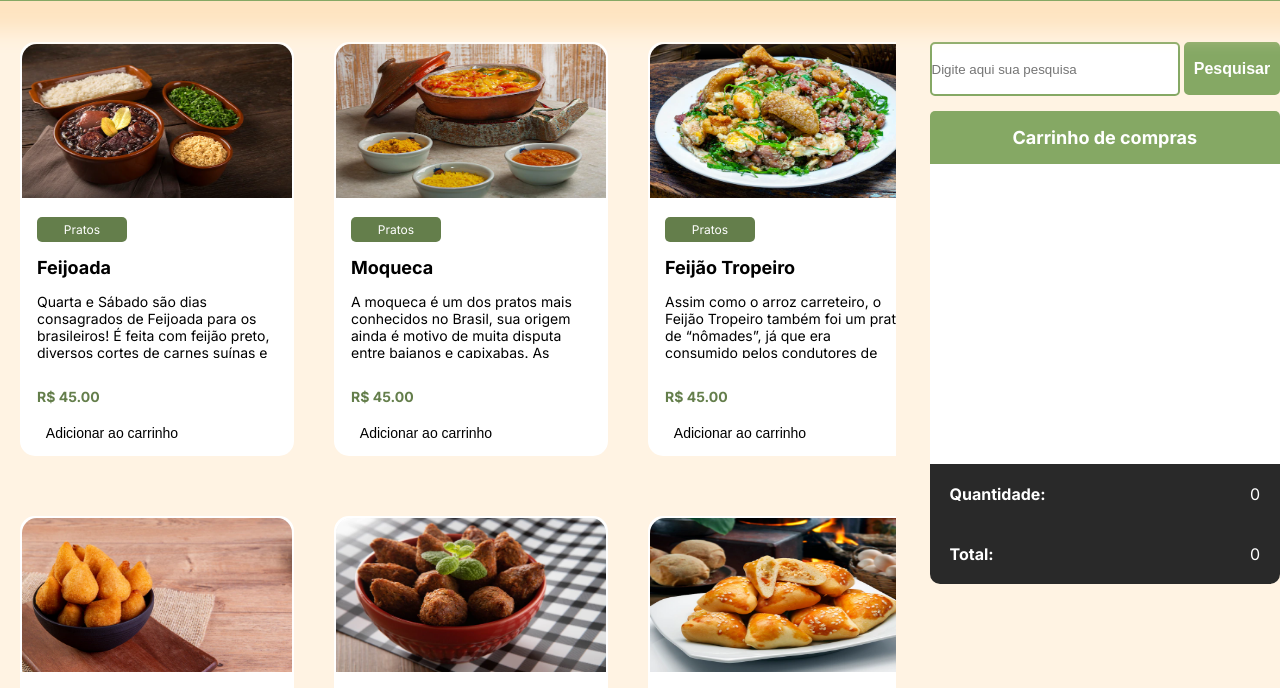
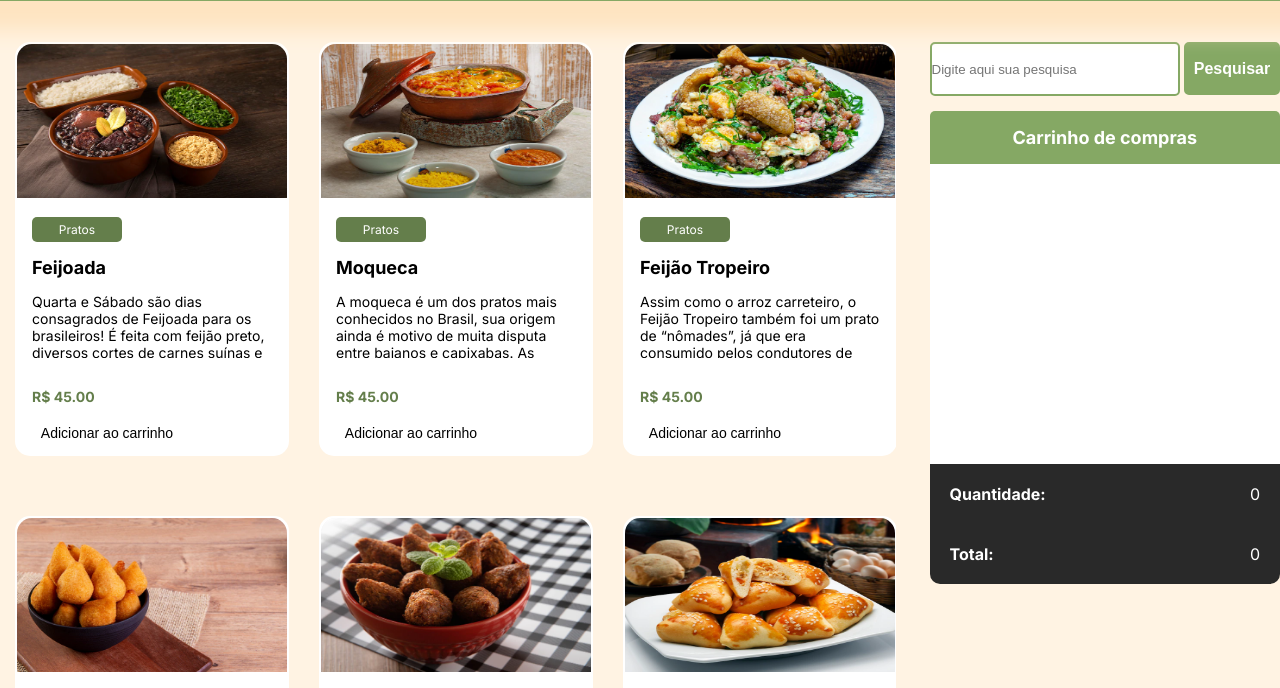
Before and after one commit to Kenzie-Academy-Brasil-Developers/m1-entrega-capstone-ecommerce-JOAOVITOR1993, a plain HTML site: page index.html in a window 1280 px wide. Shown: the part 103-791 px from the top of the page. Drawn offline with Linux system fonts and the light colour scheme; a web font is replaced by a local one.

Commit message:
feito alteração no css

```diff
--- a/css/style.css
+++ b/css/style.css
@@ -96,7 +96,7 @@ html{
     border-radius: 15px;
     border: 2px solid transparent;
     transition: 0.4s;
-    margin: 15px 20px;
+    margin: 15px 15px;
     background-color: white;
 }
 
```
Also changed, not shown: img/fundo.webp (deleted).
